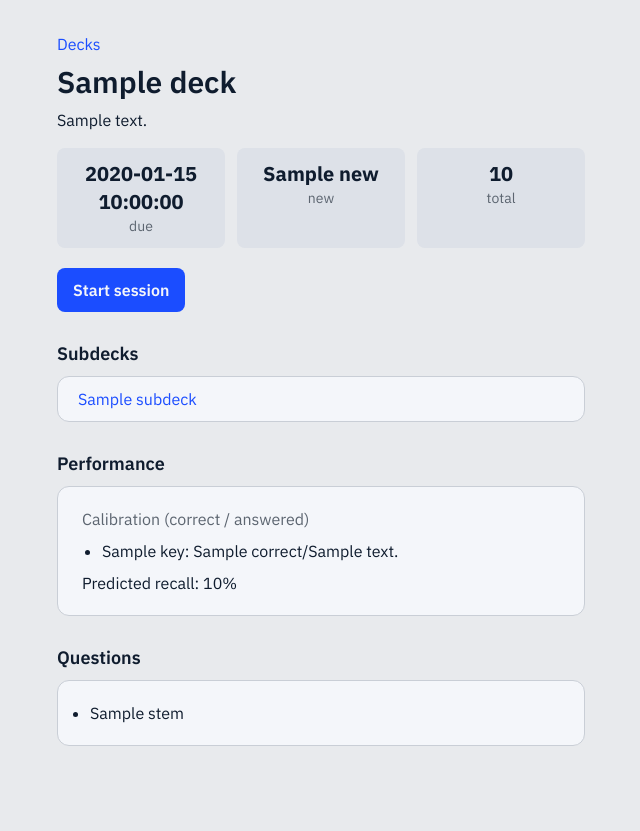
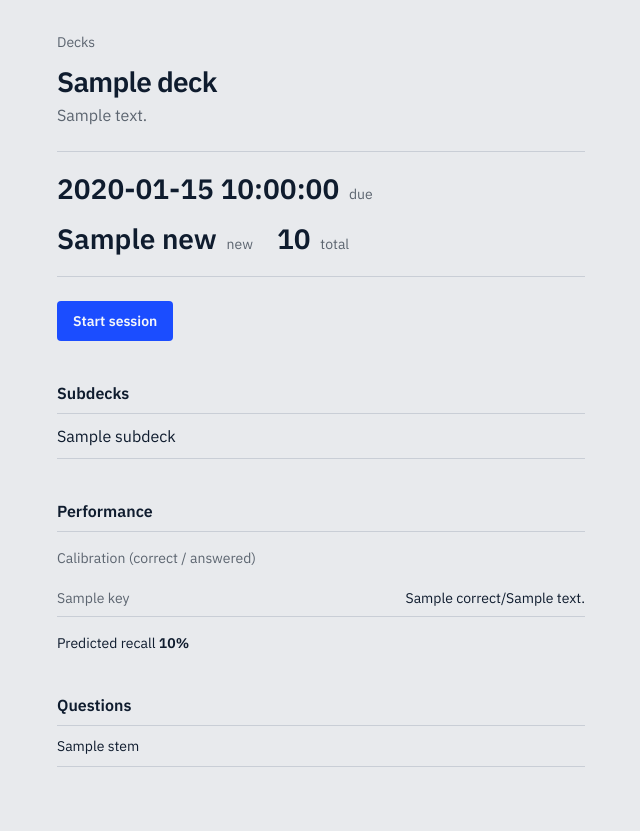
Before and after one commit to danielh-official/quiz-api, a Python web app: template app/templates/app/deck.html in a window 1280 px wide. Shown: the part 49-880 px from the top of the page, without its empty margins (319-959 px from the left). Before the commit the page ends 795 px from the top, so only its background shows below. Run offline with Jinja, Linux system fonts and the light colour scheme; the template is opened without the code that fills it: most values are stand-ins (such as "Sample title", 1, 10 or a date in 2020); style sheets or scripts are compiled from the project's sources.

Commit message:
Restyle deck detail in the exam booklet system.
Drop the card grid for a due-weighted count strip, stamp CTA, and rule-separated subdecks, performance, and questions.

Co-authored-by: Cursor <cursoragent@cursor.com>

```diff
--- a/app/templates/app/deck.html
+++ b/app/templates/app/deck.html
@@ -1,72 +1,84 @@
 {% extends "app/layout.html" %}
 {% block title %}{{ detail.deck.name }}{% endblock %}
 {% block content %}
-<p class="mb-2 text-mute"><a href="/app">Decks</a>
+<p class="mb-3 text-sm text-mute">
+    <a class="text-mute no-underline hover:text-ink" href="/app">Decks</a>
     {% for part in detail.deck.path %}
-    {% if not loop.last %} / {{ part }}{% endif %}
+    {% if not loop.last %}
+    <span class="text-line"> / </span><span>{{ part }}</span>
+    {% endif %}
     {% endfor %}
 </p>
-<h1 class="mb-2 text-3xl font-semibold">{{ detail.deck.name }}</h1>
+<h1 class="mb-1 text-[1.75rem] font-semibold leading-tight tracking-tight text-ink">{{ detail.deck.name }}</h1>
 {% if detail.deck.description %}
-<p class="mb-4">{{ detail.deck.description }}</p>
+<p class="mb-6 text-mute">{{ detail.deck.description }}</p>
+{% else %}
+<div class="mb-6"></div>
 {% endif %}
 
-<div class="mt-4 grid grid-cols-3 gap-3">
-    <div class="rounded-lg bg-code p-3 text-center">
-        <div class="text-xl font-bold">{{ detail.deck.due }}</div>
-        <div class="text-sm text-mute">due</div>
+<div class="flex flex-wrap items-baseline gap-x-6 gap-y-2 border-y border-line py-4">
+    <div>
+        <span class="text-[1.75rem] font-semibold tabular-nums {% if detail.deck.due > 0 %}text-due{% else %}text-ink{% endif %}">{{ detail.deck.due }}</span>
+        <span class="ml-1.5 text-sm text-mute">due</span>
     </div>
-    <div class="rounded-lg bg-code p-3 text-center">
-        <div class="text-xl font-bold">{{ detail.deck.new }}</div>
-        <div class="text-sm text-mute">new</div>
+    <div>
+        <span class="text-[1.75rem] font-semibold tabular-nums text-ink">{{ detail.deck.new }}</span>
+        <span class="ml-1.5 text-sm text-mute">new</span>
     </div>
-    <div class="rounded-lg bg-code p-3 text-center">
-        <div class="text-xl font-bold">{{ detail.deck.total }}</div>
-        <div class="text-sm text-mute">total</div>
+    <div>
+        <span class="text-[1.75rem] font-semibold tabular-nums text-ink">{{ detail.deck.total }}</span>
+        <span class="ml-1.5 text-sm text-mute">total</span>
     </div>
 </div>
 
-<form method="post" action="/app/decks/{{ detail.deck.id }}/sessions" class="mt-5">
+<form method="post" action="/app/decks/{{ detail.deck.id }}/sessions" class="mt-6">
     <button
-        class="inline-flex cursor-pointer items-center rounded-lg border-0 bg-accent px-4 py-2.5 font-semibold text-accent-fg disabled:cursor-not-allowed disabled:opacity-50"
+        class="inline-flex cursor-pointer items-center rounded border-0 bg-accent px-4 py-2.5 text-sm font-semibold text-accent-fg disabled:cursor-not-allowed disabled:opacity-40"
         type="submit"{% if detail.deck.due == 0 and detail.deck.new == 0 %} disabled{% endif %}>
         Start session
     </button>
 </form>
 
 {% if detail.subdecks %}
-<h2 class="mb-2 mt-7 text-lg font-semibold">Subdecks</h2>
-<ul class="mt-2 list-none rounded-xl border border-line bg-surface p-0">
+<h2 class="mb-2 mt-10 text-base font-semibold text-ink">Subdecks</h2>
+<ul class="list-none border-t border-line p-0">
     {% for s in detail.subdecks %}
-    <li class="border-b border-line px-5 py-2.5 last:border-b-0">
-        <a href="/app/decks/{{ s.id }}">{{ s.name }}</a>
+    <li class="border-b border-line">
+        <a class="block py-2.5 text-ink no-underline hover:text-accent" href="/app/decks/{{ s.id }}">{{ s.name }}</a>
     </li>
     {% endfor %}
 </ul>
 {% endif %}
 
-<h2 class="mb-2 mt-7 text-lg font-semibold">Performance</h2>
-<div class="mt-2 rounded-xl border border-line bg-surface px-6 py-5">
-    <p class="mb-2 text-mute">Calibration (correct / answered)</p>
-    <ul class="list-disc pl-5">
+<h2 class="mb-2 mt-10 text-base font-semibold text-ink">Performance</h2>
+<div class="border-t border-line pt-4">
+    <p class="mb-3 text-sm text-mute">Calibration (correct / answered)</p>
+    <ul class="space-y-1 p-0 text-sm">
         {% for key, row in performance.calibration.items() %}
-        <li>{{ key }}: {{ row.correct }}/{{ row.answered }}</li>
+        <li class="flex justify-between gap-4 border-b border-line py-2">
+            <span class="text-mute">{{ key|replace('_', ' ') }}</span>
+            <span class="tabular-nums text-ink">{{ row.correct }}/{{ row.answered }}</span>
+        </li>
         {% endfor %}
     </ul>
     {% if performance.readiness.predicted_recall is not none %}
-    <p class="mt-2">Predicted recall: {{ (performance.readiness.predicted_recall * 100)|round|int }}%</p>
+    <p class="mt-4 text-sm">Predicted recall
+        <span class="font-semibold tabular-nums">{{ (performance.readiness.predicted_recall * 100)|round|int }}%</span>
+    </p>
     {% endif %}
 </div>
 
 {% if detail.questions %}
-<h2 class="mb-2 mt-7 text-lg font-semibold">Questions</h2>
-<ul class="mt-2 list-disc rounded-xl border border-line bg-surface px-6 py-5 pl-8">
+<h2 class="mb-2 mt-10 text-base font-semibold text-ink">Questions</h2>
+<ul class="list-none border-t border-line p-0">
     {% for q in detail.questions %}
-    <li>{{ q.stem.split('\n')[0][:120] }}{% if q.stem|length > 120 %}…{% endif %}</li>
+    <li class="border-b border-line py-2.5 text-sm text-ink">
+        {{ q.stem.split('\n')[0][:120] }}{% if q.stem|length > 120 %}…{% endif %}
+    </li>
     {% endfor %}
 </ul>
 {% if detail.pages > 1 %}
-<p class="mt-2 text-mute">Page {{ detail.page }} of {{ detail.pages }}</p>
+<p class="mt-3 text-sm text-mute">Page {{ detail.page }} of {{ detail.pages }}</p>
 {% endif %}
 {% endif %}
 {% endblock %}
```
